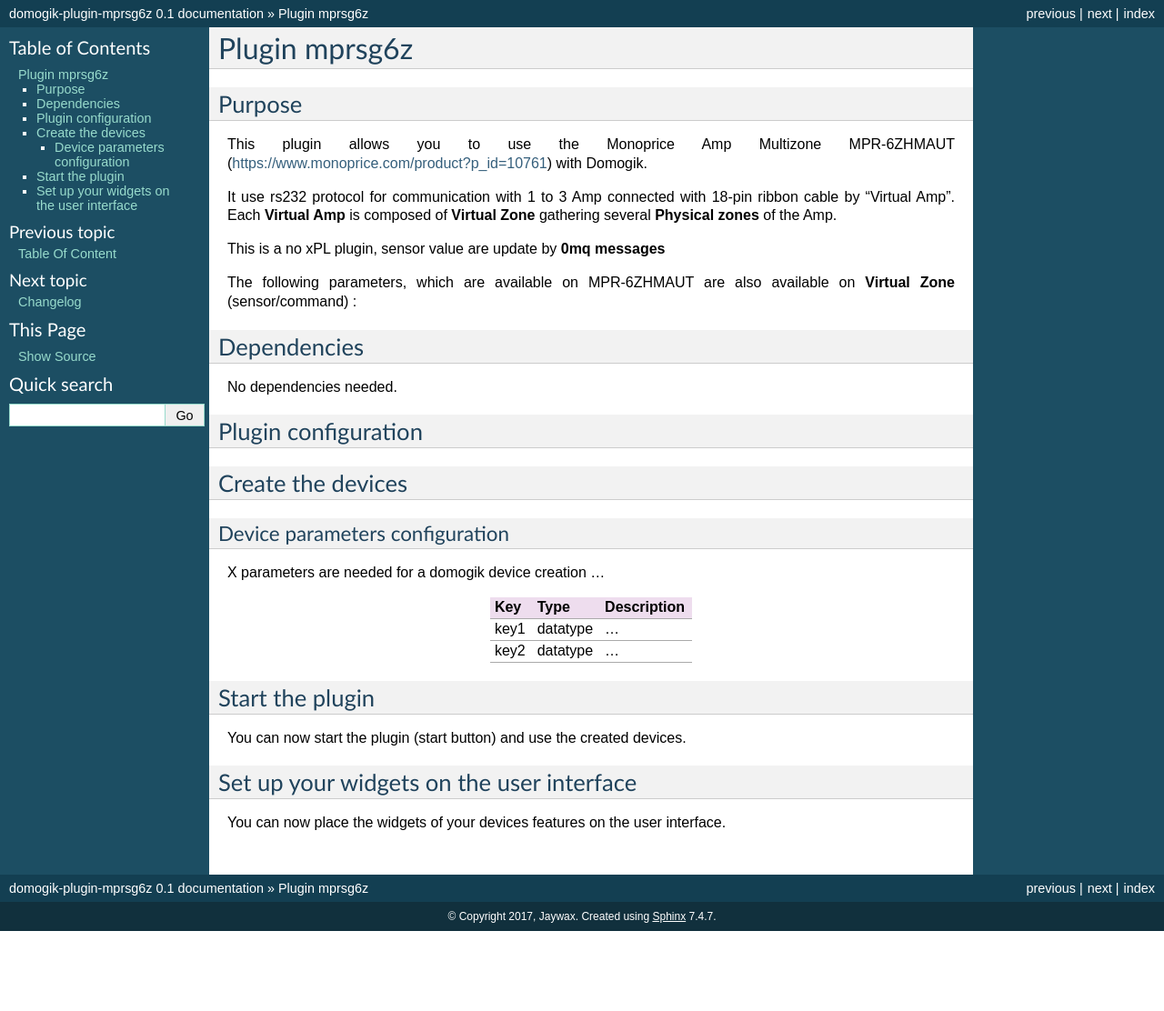
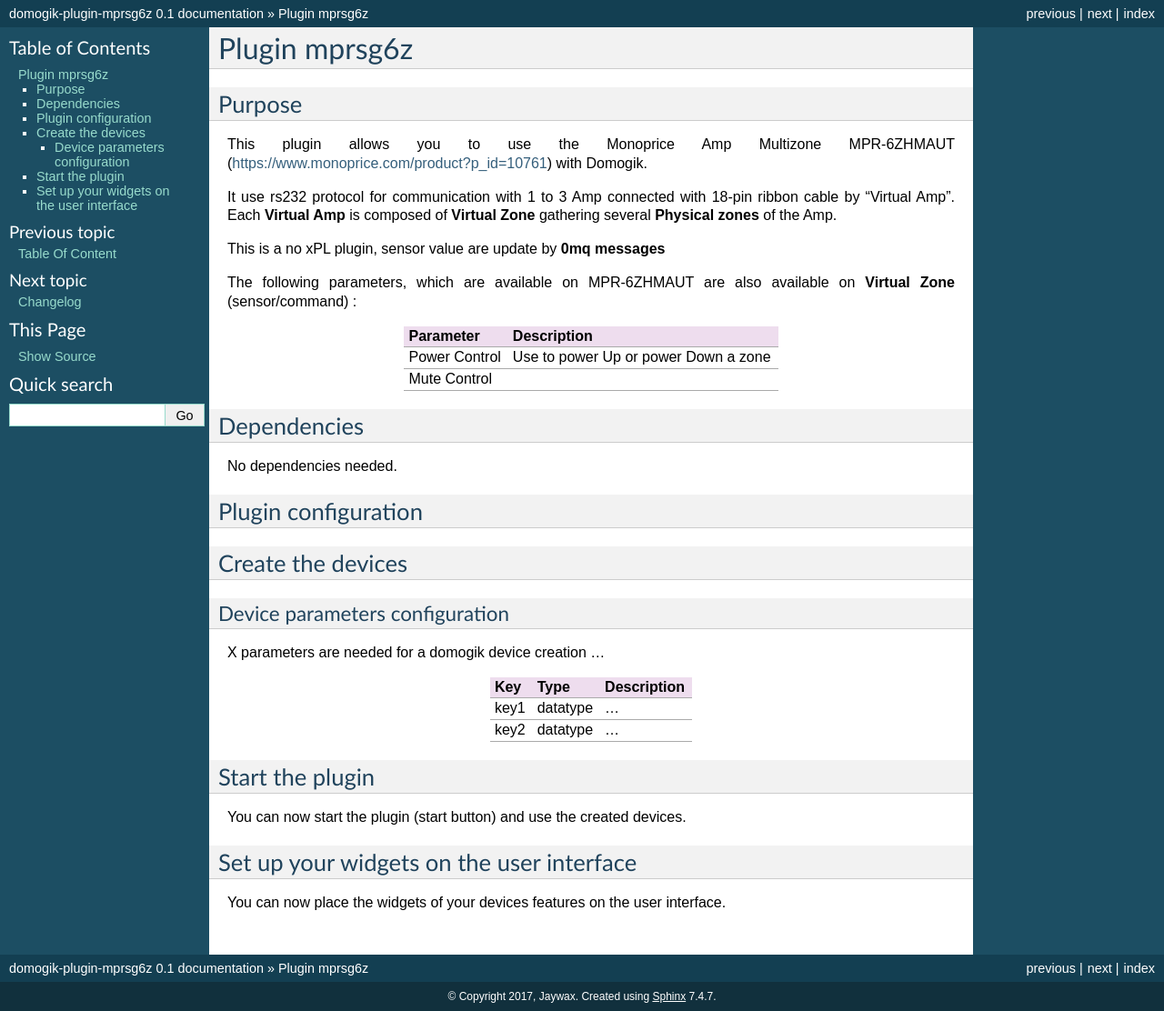
Before and after one commit to jaywax/domogik-plugin-mprsg6z, a Sphinx documentation site: the page built from docs/mprsg6z.txt, in a window 1280 px wide. Shown: the whole page at 91% size. Built offline with Sphinx 7.4.7, drawn with Linux system fonts in a browser that asks for light colours; before the commit the page ends 1024 px from its top, so only the background shows below that.

Commit message:
documentation

```diff
--- a/docs/mprsg6z.txt
+++ b/docs/mprsg6z.txt
@@ -17,13 +17,13 @@
 
 The following parameters, which are available on MPR-6ZHMAUT are also available on **Virtual Zone** (sensor/command) :
 
-===================== =========================== ===========================
-Parameter             Description
-===================== =========================== ===========================
-Power Control         Reflect the state of a Virtual Zone
---------------------- --------------------------- ---------------------------
-key2                  datatype
-===================== =========================== ===========================
+===================================== =====================================
+Parameter                             Description
+===================================== =====================================
+Power Control                         Use to power Up or power Down a zone
+------------------------------------- -------------------------------------
+Mute Control
+===================================== =====================================
 
 
 
```
